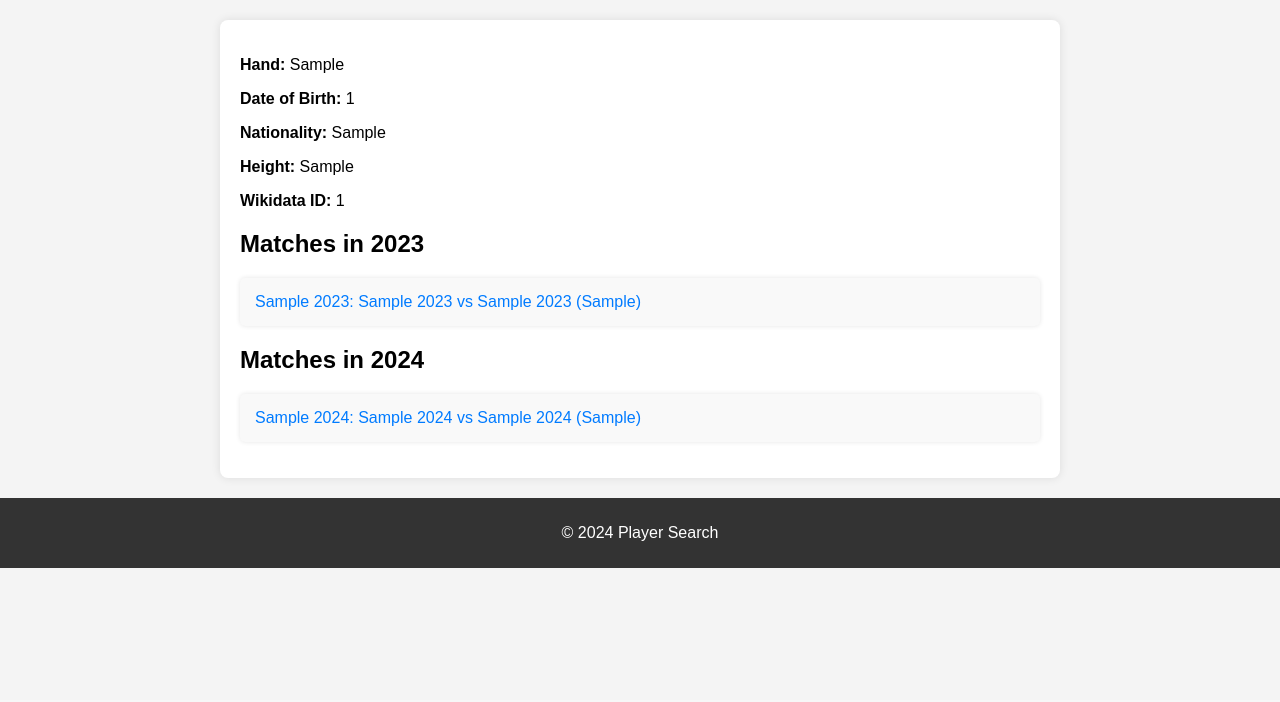
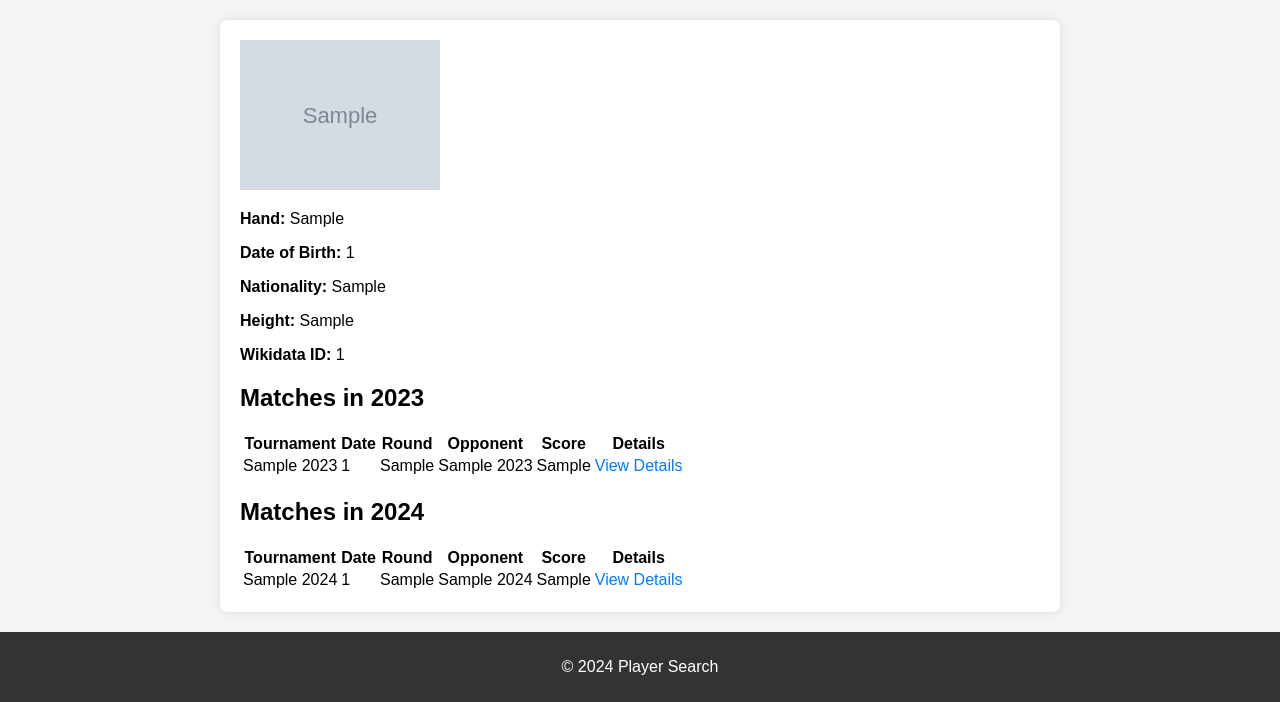
Before and after one commit to ryanmuenker/django-tennis-website, a Django app: template templates/players/player_matches.html in a window 1280 px wide. Shown: the part 100-802 px from the top of the page. Before the commit the page ends 668 px from the top, so only its background shows below. Run offline with Django 5.2, Linux system fonts and the light colour scheme; tables that the repository leaves empty hold one stand-in row (values such as "Sample post"); the template is opened without the code that fills it: values that come from a table or form of the project are taken from there, most other values are stand-ins (such as "Sample title", 1, 10 or a date in 2020); grey boxes marked "Sample" are stand-in pictures.

Commit message:
added wikipedia image functionality

```diff
--- a/templates/players/player_matches.html
+++ b/templates/players/player_matches.html
@@ -12,38 +12,92 @@
         <h1>{{ player.name_first }} {{ player.name_last }}</h1>
     </header>
     <main>
+        <!-- Display Wikipedia Image -->
+        {% if wikidata_image_url %}
+            <img src="{{ wikidata_image_url }}" alt="{{ player.name_first }} {{ player.name_last }}" width="200">
+        {% endif %}
+
+        <!-- Display Player Details -->
         <p><strong>Hand:</strong> {{ player.hand }}</p>
         <p><strong>Date of Birth:</strong> {{ player.dob }}</p>
         <p><strong>Nationality:</strong> {{ player.ioc }}</p>
         <p><strong>Height:</strong> {{ player.height }}</p>
         <p><strong>Wikidata ID:</strong> {{ player.wikidata_id }}</p>
 
+        <!-- Matches in 2023 -->
         <h2>Matches in 2023</h2>
         {% if matches_2023 %}
-            <ul>
-                {% for match in matches_2023 %}
-                <li>
-                    <a href="{% url 'match_details' match.id '2023' %}">
-                        {{ match.tourney_name }}: {{ match.winner_name }} vs {{ match.loser_name }} ({{ match.score }})
-                    </a>
-                </li>
-                {% endfor %}
-            </ul>
+            <table>
+                <thead>
+                    <tr>
+                        <th>Tournament</th>
+                        <th>Date</th>
+                        <th>Round</th>
+                        <th>Opponent</th>
+                        <th>Score</th>
+                        <th>Details</th>
+                    </tr>
+                </thead>
+                <tbody>
+                    {% for match in matches_2023 %}
+                        <tr>
+                            <td>{{ match.tourney_name }}</td>
+                            <td>{{ match.tourney_date }}</td>
+                            <td>{{ match.round }}</td>
+                            <td>
+                                {% if match.winner_id == player.player_id %}
+                                    {{ match.loser_name }}
+                                {% else %}
+                                    {{ match.winner_name }}
+                                {% endif %}
+                            </td>
+                            <td>{{ match.score }}</td>
+                            <td>
+                                <a href="{% url 'match_details' match.id '2023' %}">View Details</a>
+                            </td>
+                        </tr>
+                    {% endfor %}
+                </tbody>
+            </table>
         {% else %}
             <p>No matches found for 2023.</p>
         {% endif %}
 
+        <!-- Matches in 2024 -->
         <h2>Matches in 2024</h2>
         {% if matches_2024 %}
-            <ul>
-                {% for match in matches_2024 %}
-                <li>
-                    <a href="{% url 'match_details' match.id '2024' %}">
-                        {{ match.tourney_name }}: {{ match.winner_name }} vs {{ match.loser_name }} ({{ match.score }})
-                    </a>
-                </li>
-                {% endfor %}
-            </ul>
+            <table>
+                <thead>
+                    <tr>
+                        <th>Tournament</th>
+                        <th>Date</th>
+                        <th>Round</th>
+                        <th>Opponent</th>
+                        <th>Score</th>
+                        <th>Details</th>
+                    </tr>
+                </thead>
+                <tbody>
+                    {% for match in matches_2024 %}
+                        <tr>
+                            <td>{{ match.tourney_name }}</td>
+                            <td>{{ match.tourney_date }}</td>
+                            <td>{{ match.round }}</td>
+                            <td>
+                                {% if match.winner_id == player.player_id %}
+                                    {{ match.loser_name }}
+                                {% else %}
+                                    {{ match.winner_name }}
+                                {% endif %}
+                            </td>
+                            <td>{{ match.score }}</td>
+                            <td>
+                                <a href="{% url 'match_details' match.id '2024' %}">View Details</a>
+                            </td>
+                        </tr>
+                    {% endfor %}
+                </tbody>
+            </table>
         {% else %}
             <p>No matches found for 2024.</p>
         {% endif %}
```
Also changed, not shown: players/views.py (+16 -0 lines).
